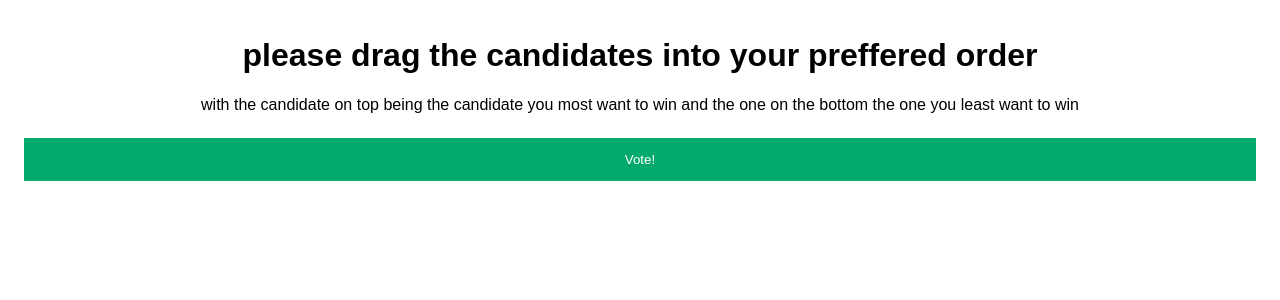
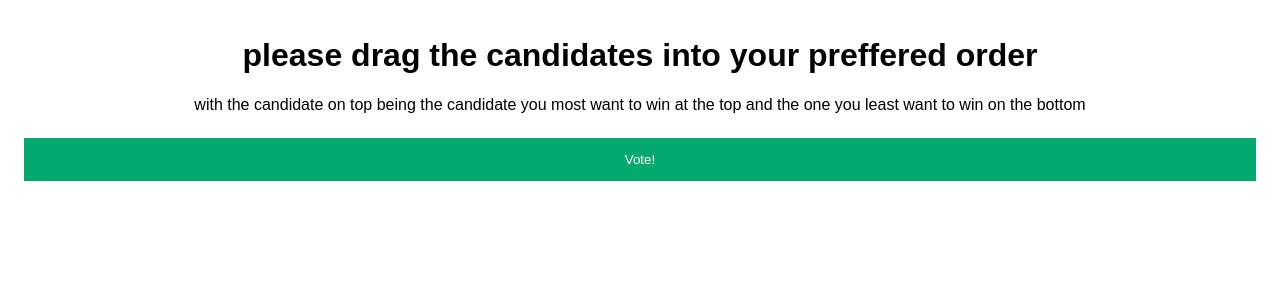
Before and after one commit to gamingdiamond982/election_system, a Python web app: template templates/ballot.html in a window 1280 px wide. Shown: the part 54-354 px from the top of the page. Run offline with Jinja, Linux system fonts and the light colour scheme; the template is opened without the code that fills it, so the values that code supplies are empty.

Commit message:
fixing small stuff

```diff
--- a/templates/ballot.html
+++ b/templates/ballot.html
@@ -25,7 +25,7 @@
 {% block content %}
     <div class="container">
 	    <h1>please drag the candidates into your preffered order </h1>
-	    <p>with the candidate on top being the candidate you most want to win and the one on the bottom the one you least want to win</p>
+	    <p>with the candidate on top being the candidate you most want to win at the top and the one you least want to win on the bottom</p>
         <ul id="sortlist">
             {% for candidate in ballot.election.candidates %}
             <li id="{{ candidate }}">{{ candidate }}</li>
```
